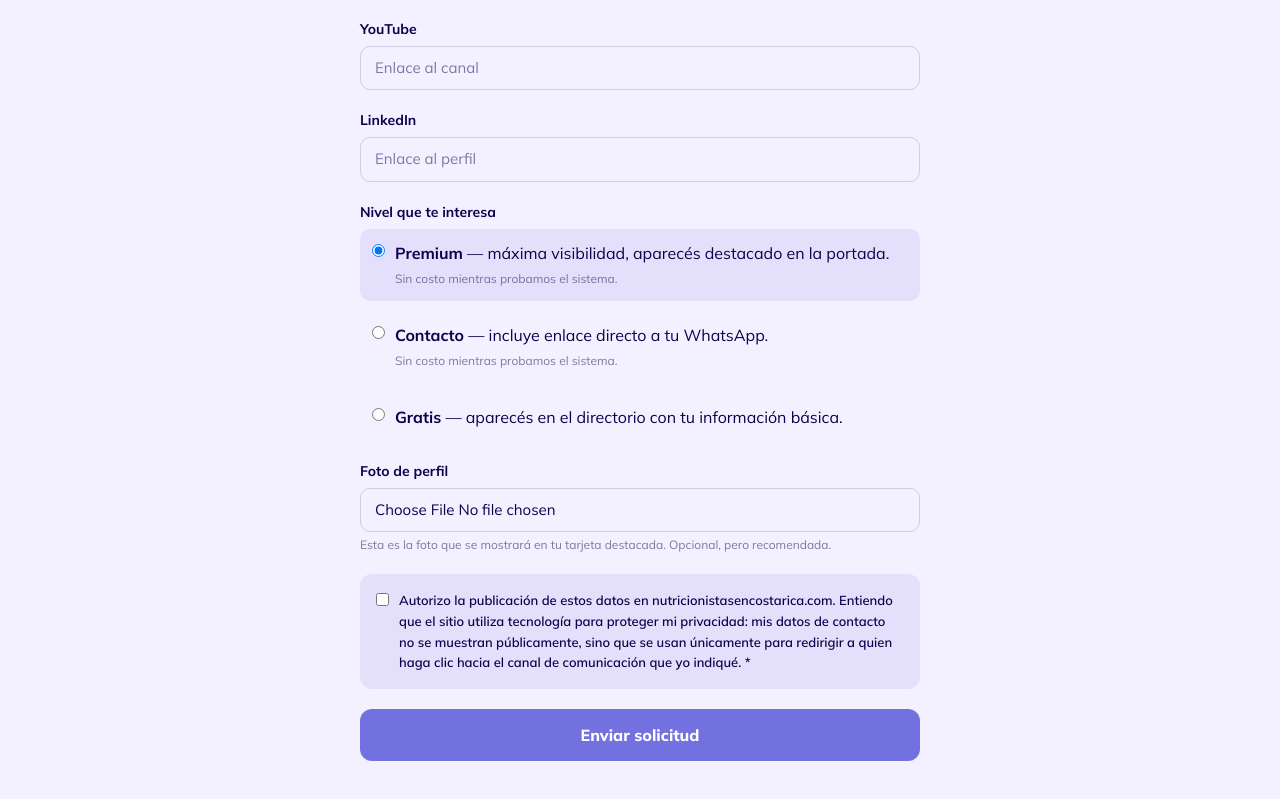
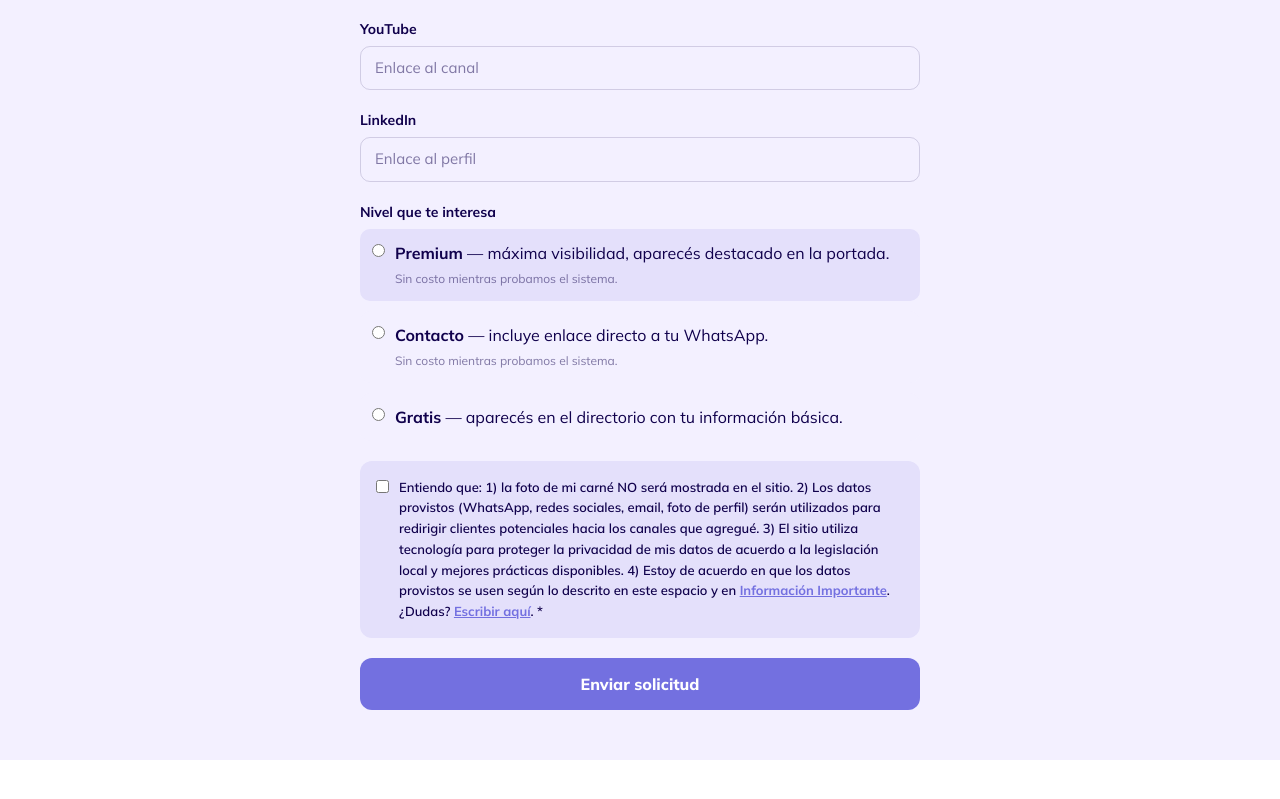
Before and after one commit to Cubujuqui/ncr-directory, a Next.js app: page /unirme in a window 1280 px wide. Shown: the part 1283-2082 px from the top of the page. After the commit the page ends 2043 px from the top, so only its background shows below. Built offline with nearby package versions, Linux system fonts and the light colour scheme; no server answers.

Commit message:
require explicit tier selection before showing foto de perfil, rewrite consent text with clearer privacy details and links

```diff
--- a/app/unirme/page.module.css
+++ b/app/unirme/page.module.css
@@ -223,6 +223,12 @@
   text-decoration: none;
 }
 
+.enlaceConsentimiento {
+  color: #7370E0;
+  text-decoration: underline;
+  font-weight: 700;
+}
+
 @media (min-width: 600px) {
   .pagina {
     padding: 50px 20px;
--- a/app/unirme/page.tsx
+++ b/app/unirme/page.tsx
@@ -17,7 +17,7 @@ export default function Unirme() {
 
   const [fotoCarne, setFotoCarne] = useState<File | null>(null);
   const [fotoPerfil, setFotoPerfil] = useState<File | null>(null);
-  const [tier, setTier] = useState('premium');
+  const [tier, setTier] = useState('');
 
   async function buscarNombre() {
     if (!carneValor.trim()) return;
@@ -62,6 +62,11 @@ export default function Unirme() {
     if (!fotoCarne) {
       setEstado('error');
       setErrorMsg('Necesitamos una foto de tu carné para verificar tu identidad.');
+      return;
+    }
+    if (!tier) {
+      setEstado('error');
+      setErrorMsg('Elegí un nivel (Premium, Contacto o Gratis) para continuar.');
       return;
     }
 
@@ -380,7 +385,9 @@ export default function Unirme() {
           <div className={`${styles.seccion} ${styles.cajaConsentimiento}`}>
             <label className={styles.consentimientoLabel}>
               <input type="checkbox" name="consentimiento" required className={styles.checkboxConsentimiento} />
-              Autorizo la publicación de estos datos en nutricionistasencostarica.com. Entiendo que el sitio utiliza tecnología para proteger mi privacidad: mis datos de contacto no se muestran públicamente, sino que se usan únicamente para redirigir a quien haga clic hacia el canal de comunicación que yo indiqué. *
+              <span>
+                Entiendo que: 1) la foto de mi carné NO será mostrada en el sitio. 2) Los datos provistos (WhatsApp, redes sociales, email, foto de perfil) serán utilizados para redirigir clientes potenciales hacia los canales que agregué. 3) El sitio utiliza tecnología para proteger la privacidad de mis datos de acuerdo a la legislación local y mejores prácticas disponibles. 4) Estoy de acuerdo en que los datos provistos se usen según lo descrito en este espacio y en <Link href="/aviso-legal" className={styles.enlaceConsentimiento}>Información Importante</Link>. ¿Dudas? <a href="/go/whatsapp/solicitar" className={styles.enlaceConsentimiento}>Escribir aquí</a>. *
+              </span>
             </label>
           </div>
 
```
